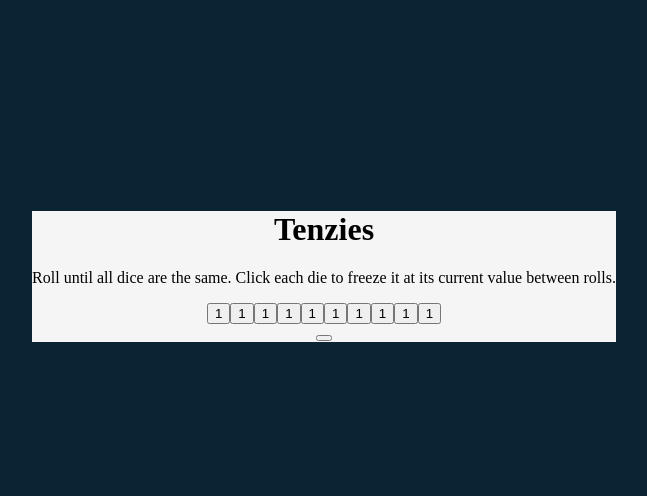
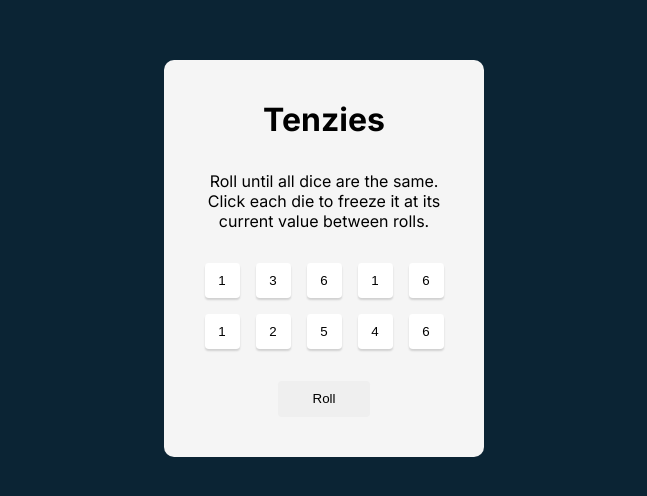
Before and after one commit to grahamcrackers123/tenzies, a React (Vite) app: page / in a window 1280 px wide. Shown: the part 142-638 px from the top of the page, without its empty margins (316-963 px from the left). Built offline with nearby package versions, Linux system fonts and the light colour scheme.

Commit message:
add function for generating dices, holding a dice, and styling of dices

```diff
--- a/package.json
+++ b/package.json
@@ -10,6 +10,8 @@
     "preview": "vite preview"
   },
   "dependencies": {
+    "clsx": "^2.1.1",
+    "nanoid": "^5.1.9",
     "react": "^19.2.5",
     "react-dom": "^19.2.5"
   },
--- a/src/App.jsx
+++ b/src/App.jsx
@@ -1,28 +1,46 @@
 import { useState } from "react"
+import { nanoid } from "nanoid"
 import Die from "./Die.jsx"
 export default function App() {
 
-  // const [dice, setDice] = useState()
+  const [dice, setDice] = useState(() => generateNewDice())
 
-  // const diceElements = {}
+  function generateNewDice() {
+    // need to fill with something or else it will map over nothing
+    return new Array(10).fill(0).map(die => {
+      return {
+        key: nanoid(),
+        value: Math.floor(Math.random() * 6) + 1,
+        isHeld: false
+      }
+    })
+  }
+
+  function holdDice(key) {
+    setDice(prevDice => prevDice.map(die => {
+      return key === die.key ? { ...die, isHeld: !die.isHeld } : die
+    }))
+  }
+
+  const diceElements = dice.map(die => {
+    return <Die
+      value={die.value}
+      key={die.key}
+      isHeld={die.isHeld}
+      onClick={() => holdDice(die.key)}
+    />
+  })
+
+  console.log(dice)
 
   return (
     <main>
       <h1>Tenzies</h1>
       <p>Roll until all dice are the same. Click each die to freeze it at its current value between rolls.</p>
       <div className="dice-container">
-        <Die value={1}/>
-        <Die value={1}/>
-        <Die value={1}/>
-        <Die value={1}/>
-        <Die value={1}/>
-        <Die value={1}/>
-        <Die value={1}/>
-        <Die value={1}/>
-        <Die value={1}/>
-        <Die value={1}/>
+        {diceElements}
       </div>
-      <button className="roll-dice"></button>
+      <button className="roll-dice">Roll</button>
     </main>
   )
 }
--- a/src/Die.jsx
+++ b/src/Die.jsx
@@ -1,3 +1,9 @@
+import clsx from "clsx"
+
 export default function Die(props) {
-    return(<button>{props.value}</button>)
+    return(
+        <button className={clsx('dice', { 'is-held': props.isHeld })} onClick={props.onClick}>
+            {props.value}
+        </button>
+    )
 }
--- a/src/index.css
+++ b/src/index.css
@@ -1,12 +1,57 @@
+* {
+  box-sizing: border-box;
+  margin: 0;
+}
+
 body {
   background-color: #0B2434;
   display: flex;
   justify-content: center;
   align-items: center;
   height: 100vh;
+  font-family: Inter, Arial, Helvetica, sans-serif;
 }
+
+/* h1 {
+  margin: 0;
+} */
 
 main {
   background-color: #F5F5F5;
   text-align: center;
+  border-radius: 10px;
+  width: 320px;
+  height: fit-content;
+  display: flex;
+  flex-direction: column;
+  justify-content: space-evenly;
+  align-items: center;
+  padding: 2.5rem;
+  gap: 2rem;
 }
+
+div.dice-container {
+  display: grid;
+  grid-template-columns: repeat(5, 35px);
+  grid-template-rows: repeat(2, 35px);
+  gap: 1rem;
+}
+
+button.dice {
+  background: white;
+  border: none;
+  border-radius: 3.81px;
+  /* box-shadow: [horizontal offset] [vertical offset] [blur radius] [spread radius] [color]; */
+  box-shadow: 0 2px 2px 0 rgb(0, 0, 0, 0.15);
+}
+
+button.is-held {
+  background-color: #59E391;
+}
+
+button.roll-dice {
+  border-radius: 3.81px;
+  width: 92px;
+  height: 36px;
+  border: none;
+}
```
Also changed, not shown: 1 other file (tests, documents, lock files or other folders).
